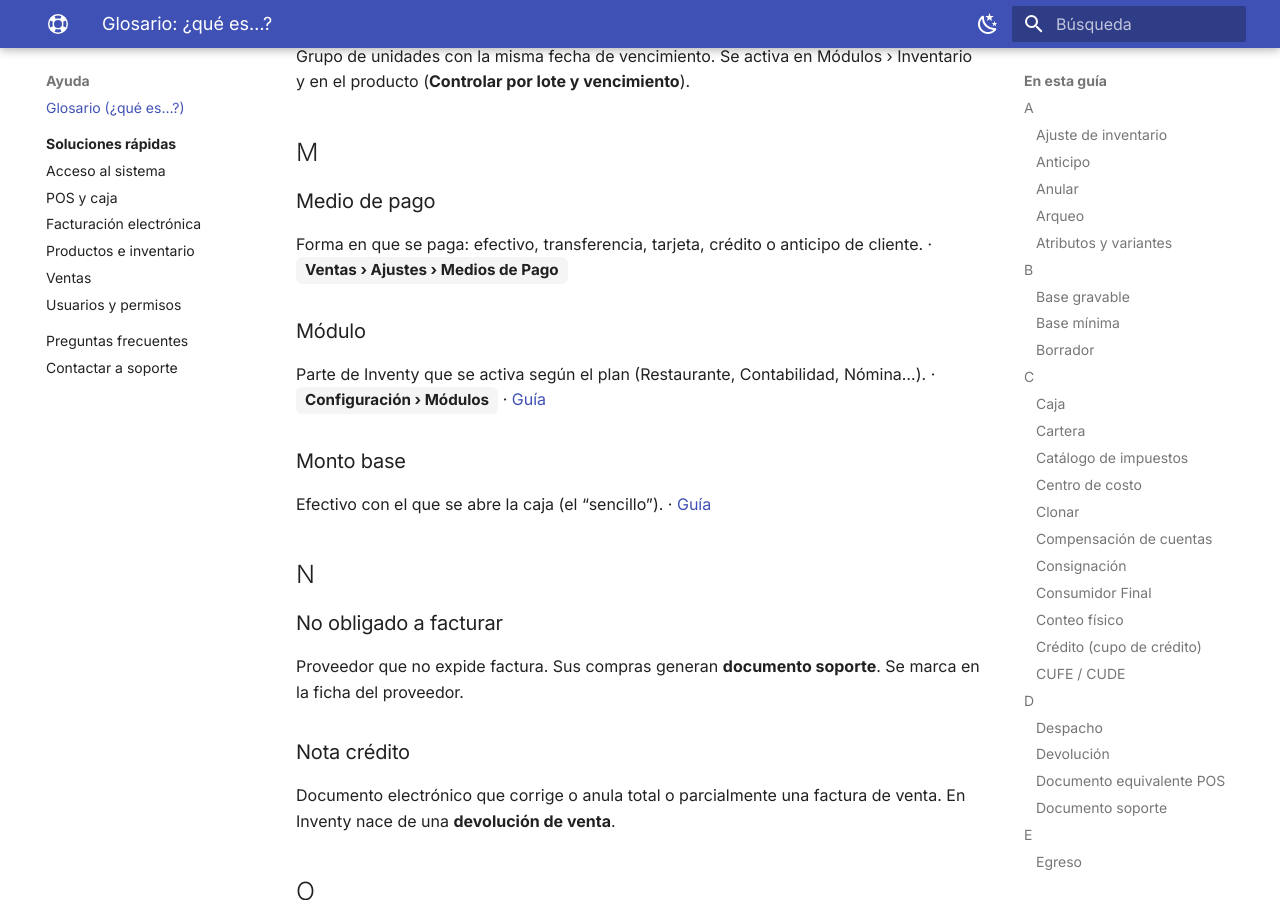
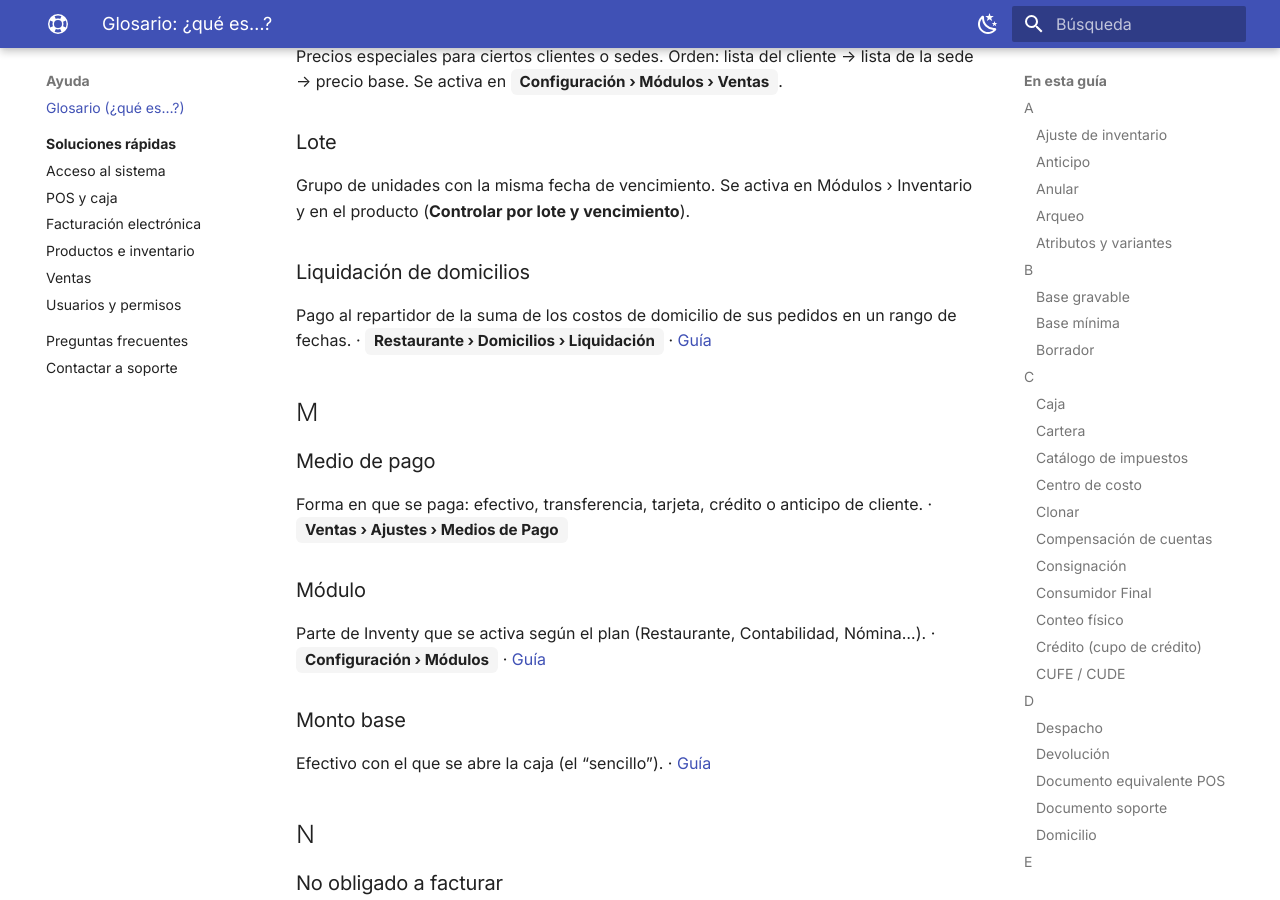
Before and after one commit to Cosmox-SAS/inventy-help, an MkDocs documentation site: the page built from docs/glosario.md, in a window 1280 px wide and 900 px high, scrolled down 5270 px. Built offline with MkDocs 1.6.1 and Material for MkDocs 9.7.7, drawn with Linux system fonts in a browser that asks for light colours; some of the changed text lies outside the part shown.

Commit message:
docs: guía de domicilios y pago a domiciliarios
Co-Authored-By: Claude Opus 5.5 <noreply@anthropic.com>

```diff
--- a/docs/glosario.md
+++ b/docs/glosario.md
@@ -94,6 +94,9 @@ Documento electrónico que reemplaza la tirilla del POS ante la DIAN. · <span c
 ### Documento soporte { #documento-soporte }
 Documento electrónico que **tú** generas cuando le compras a un proveedor **no obligado a facturar**. · [Guía](facturacion-electronica/documento-soporte.md)
 
+### Domicilio { #domicilio }
+Pedido del restaurante que se entrega en la dirección del cliente, con un costo de domicilio. · <span class="ruta">Ventas › POS › Domicilio</span> · [Guía](restaurante/domicilios.md)
+
 ## E
 
 ### Egreso { #egreso }
@@ -136,6 +139,9 @@ Precios especiales para ciertos clientes o sedes. Orden: lista del cliente → l
 
 ### Lote { #lote }
 Grupo de unidades con la misma fecha de vencimiento. Se activa en Módulos › Inventario y en el producto (**Controlar por lote y vencimiento**).
+
+### Liquidación de domicilios { #liquidacion-de-domicilios }
+Pago al repartidor de la suma de los costos de domicilio de sus pedidos en un rango de fechas. · <span class="ruta">Restaurante › Domicilios › Liquidación</span> · [Guía](restaurante/domicilios.md)
 
 ## M
 
@@ -195,6 +201,9 @@ Cobro de facturas a crédito. Se registra como **Ingreso** tipo *Recaudo de cart
 ### Remisión { #remision }
 Documento para entregar mercancía **antes** de facturarla. Luego se factura en una o varias facturas. Se activa en Módulos › Ventas.
 
+### Repartidor { #repartidor }
+Domiciliario que entrega pedidos. Se crea a partir de un proveedor (tercero). · <span class="ruta">Restaurante › Repartidores</span> · [Guía](restaurante/domicilios.md)
+
 ### Resolución { #resolucion }
 Autorización de la DIAN con el prefijo y rango de números para documentos electrónicos. · <span class="ruta">Fiscal › Resoluciones</span> · [Guía](facturacion-electronica/resoluciones.md)
 
--- a/mkdocs.yml
+++ b/mkdocs.yml
@@ -141,7 +141,9 @@ nav:
       - Contabilidad: contabilidad/index.md
       - Distribución: distribucion/index.md
       - Nómina y recursos humanos: recursos-humanos/index.md
-      - Restaurante: restaurante/index.md
+      - Restaurante:
+          - restaurante/index.md
+          - ¿Cómo manejo los domicilios y pago a los domiciliarios?: restaurante/domicilios.md
       - Administración: administracion/index.md
   - Ayuda:
       - Glosario (¿qué es…?): glosario.md
```
Also changed, not shown: docs/restaurante/domicilios.md (added, +83 -0 lines), docs/restaurante/index.md (+1 -2 lines), gestion/estado-articulos.md (+2 -1 lines).
